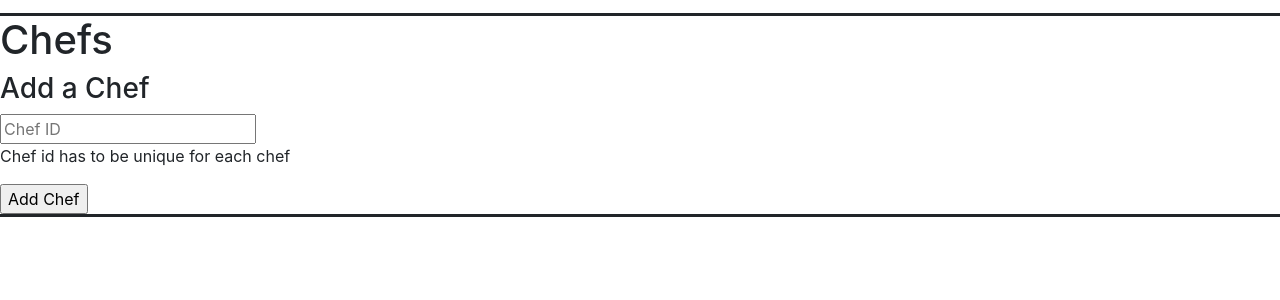
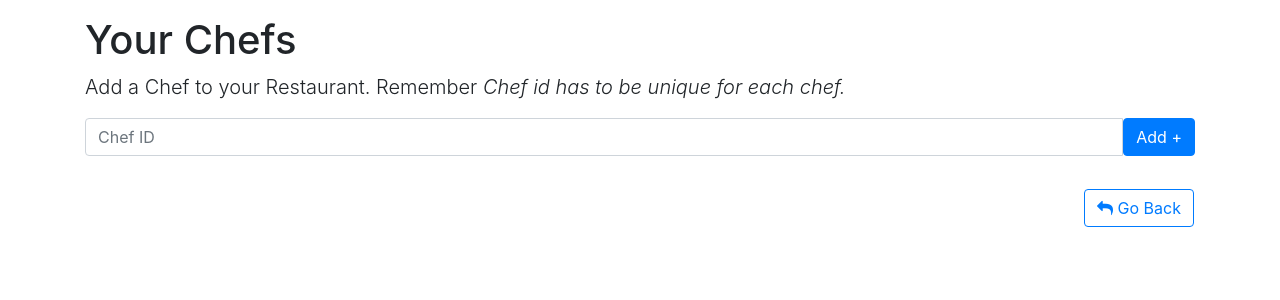
Before and after one commit to pabloare/campsite, a Django app: page /manager/home/edit-chef in a window 1280 px wide. Shown: the part 48-348 px from the top of the page. Run offline with Django 3.2, Linux system fonts and the light colour scheme; the visitor is signed in with stand-in values (Sample User, id 1); data that the repository does not hold is empty; some libraries are stand-ins or nearby versions.

Commit message:
design chef page

```diff
--- /dev/null
+++ b/manager/static/edit-chef.css
@@ -0,0 +1,13 @@
+.ind-div {
+  margin-top: 1%;
+  border-color: gray;
+  border-radius: 10px;
+  border-style: solid;
+  padding: 1.2%;
+}
+
+.goback {
+  margin-top: 3%;
+  float: right;
+  width: 10%;
+}
--- a/manager/templates/edit_chef.html
+++ b/manager/templates/edit_chef.html
@@ -2,39 +2,60 @@
 {% load static %}
   {% block title%}
   <title>Edit Chefs</title>
+  <link rel="stylesheet" href="{% static 'edit-chef.css' %}" type="text/css">
   {% endblock %}
   {% block breadcrumbs %}
-
   <li class="breadcrumb-item"><a href="/manager/home/">Home</a></li>
   <li class="breadcrumb-item active" aria-current="page">Chefs</li>
   {% endblock %}
   {% block body %}
-  <div style="outline-style: solid;">
-  <h1>Chefs</h1>
-  <h3> Add a Chef </h3>
+  <div class="container">
+  <h1 class="display-6">Your Chefs</h1>
+  <p class="lead">Add a Chef to your Restaurant. Remember <em>Chef id has to be unique for each chef.</em></p>
+
   {% if error == True %}
-  <p>There already exists a Chef with that ID. Choose another one!</p>
+  <div class="alert alert-danger alert-dismissible" role="alert">
+    <button type="button" class="close" data-dismiss="alert" aria-label="Close"><span aria-hidden="true">&times;</span></button>
+    <strong>Oops!</strong> There seems to exist another Chef with that ID already. Try another one!
+  </div>
+
   {% endif %}
   <form class="register-form" action='' method="post">
       {% csrf_token %}
-      <table>
-        <input type="text" placeholder="Chef ID" name="chef_id" required> <p> Chef id has to be unique for each chef</p>
-      </table>
-      <input type="submit" value="Add Chef">
+      <div class="input-group">
+        <input type="text" class="form-control" aria-describedby="basic-addon1" placeholder="Chef ID" name="chef_id" required>
+        <span class="input-group-btn">
+          <button class="btn btn-primary" type="submit" type="button">
+            <span class="glyphicon glyphicon-plus" aria-hidden="true">Add + </span>
+          </button>
+        </span>
+    </div><!-- /input-group -->
   </form>
   {% for chef in request.user.manager.restaurant.chef.all %}
-<div style="outline-style: solid;">
-<h2>Chef Id: {{ chef.chef_id }} (Active : {{ chef.active }})</h2>
+<div class="ind-div">
+<h2 class="display-6"><i class="fa fa-user-circle" aria-hidden="true"></i>
+ID: {{ chef.chef_id }} ; Active : {{ chef.active }} {% if chef.active %}<i class="fa fa-circle" aria-hidden="true" style="color:green;"></i>
+{% else %}
+<i class="fa fa-circle-thin" aria-hidden="true"></i>
+{% endif %}
+</h2>
 {% if chef.active %}
-<a href="/manager/home/edit-chef/activate-chef/{{ chef.chef_id }}">Deactivate</a>
+<a style="margin-top:1%;" class="btn btn-outline-secondary" href="/manager/home/edit-chef/activate-chef/{{ chef.chef_id }}">Deactivate</a>
 {% else %}
-<a href="/manager/home/edit-chef/activate-chef/{{ chef.chef_id }}">Activate Chef</a>
+<a style="margin-top:1%;" class="btn btn-outline-success" href="/manager/home/edit-chef/activate-chef/{{ chef.chef_id }}">Activate Chef</a>
 {% endif %}
-<h4><a href="/manager/home/edit-chef/remove-chef/{{ chef.chef_id }}"> Remove Chef</a></h4>
+<h6 class="display-6"><a style="margin-top:1%;" class="btn btn-outline-danger" href="/manager/home/edit-chef/remove-chef/{{ chef.chef_id }}">Remove Chef
+</a></h6>
 </div>
+{% endfor %}
 
-{% endfor %}
+<div class="goback">
+<a class="btn btn-outline-primary" href="/manager/home/"><i class="fa fa-reply" aria-hidden="true"></i>
+Go Back
+</a>
+</div>
 
 </div>
 
+
 {% endblock %}
--- a/manager/templates/login_home.html
+++ b/manager/templates/login_home.html
@@ -10,21 +10,21 @@
   {% endblock %}
   {% block body %}
   <div class="container mydiv">
-  <h1>Chefs <a href="edit-chef">Edit</a></h1>
+  <h1 class="display-5">Chefs <a href="edit-chef">Edit</a></h1>
   {% for chef in request.user.manager.restaurant.chef.all %}
   <p>  Id: {{ chef.chef_id }} </p>
   {% endfor %}
 </div>
 
 <div class="container mydiv">
-  <h1>Tables <a href="edit-tables">Edit</a></h1>
+  <h1 class="display-5">Tables <a href="edit-tables">Edit</a></h1>
   {% for table in request.user.manager.restaurant.table.all %}
     <p>Table Number: {{ table.table_number }}, Number of Seats:({{ table.seat.all.count }})</p>
   {% endfor %}
 </div>
 
 <div class="container mydiv">
-  <h1>Dishes <a href="edit-dish">Edit</a></h1>
+  <h1 class="display-5">Dishes <a href="edit-dish">Edit</a></h1>
   {% for dish in request.user.manager.restaurant.dish.all %}
   <p>  Id: {{ dish.dish_number }}, Name : {{ dish.name }}</p>
   {% endfor %}
--- a/manager/templates/manager-base.html
+++ b/manager/templates/manager-base.html
@@ -9,6 +9,7 @@
     <meta charset="utf-8">
     <meta name="viewport" content="width=device-width, initial-scale=1, shrink-to-fit=no">
     <link rel="stylesheet" href="https://stackpath.bootstrapcdn.com/bootstrap/4.1.0/css/bootstrap.min.css" integrity="sha384-9gVQ4dYFwwWSjIDZnLEWnxCjeSWFphJiwGPXr1jddIhOegiu1FwO5qRGvFXOdJZ4" crossorigin="anonymous">
+    <link href="https://maxcdn.bootstrapcdn.com/font-awesome/4.7.0/css/font-awesome.min.css" rel="stylesheet">
 
 </head>
 <body>
--- a/manager/views.py
+++ b/manager/views.py
@@ -82,7 +82,7 @@ def edit_chef(request):
             return render(request, 'edit_chef.html', {'error': True})
         chef = Chef(chef_id=chef_id, restaurant=restaurant, accumulator=0, active=False)
         chef.save()
-        return HttpResponseRedirect('/manager/home')
+        return HttpResponseRedirect('/manager/home/edit-chef')
     return render(request, 'edit_chef.html', {'error': False})
 
 
```
